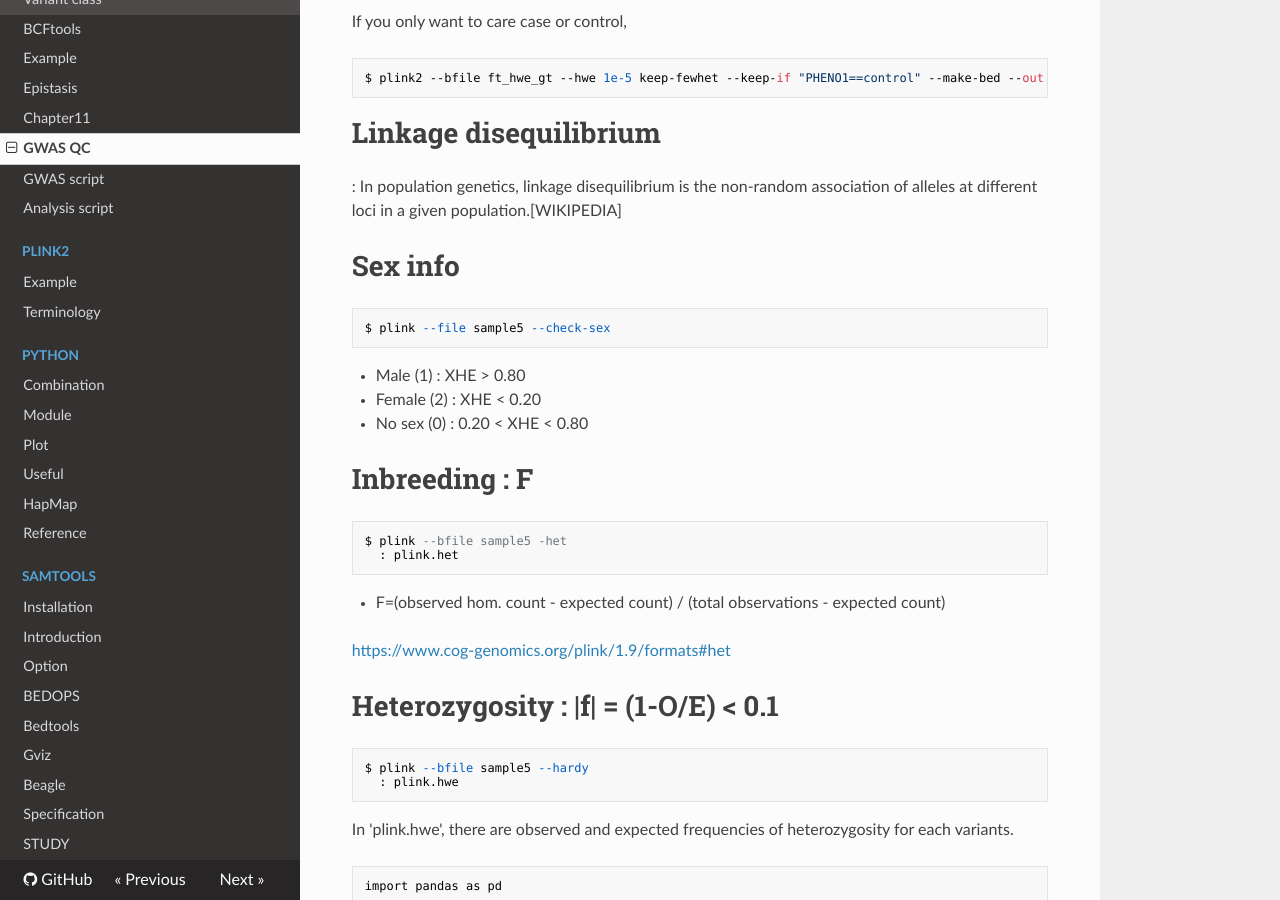
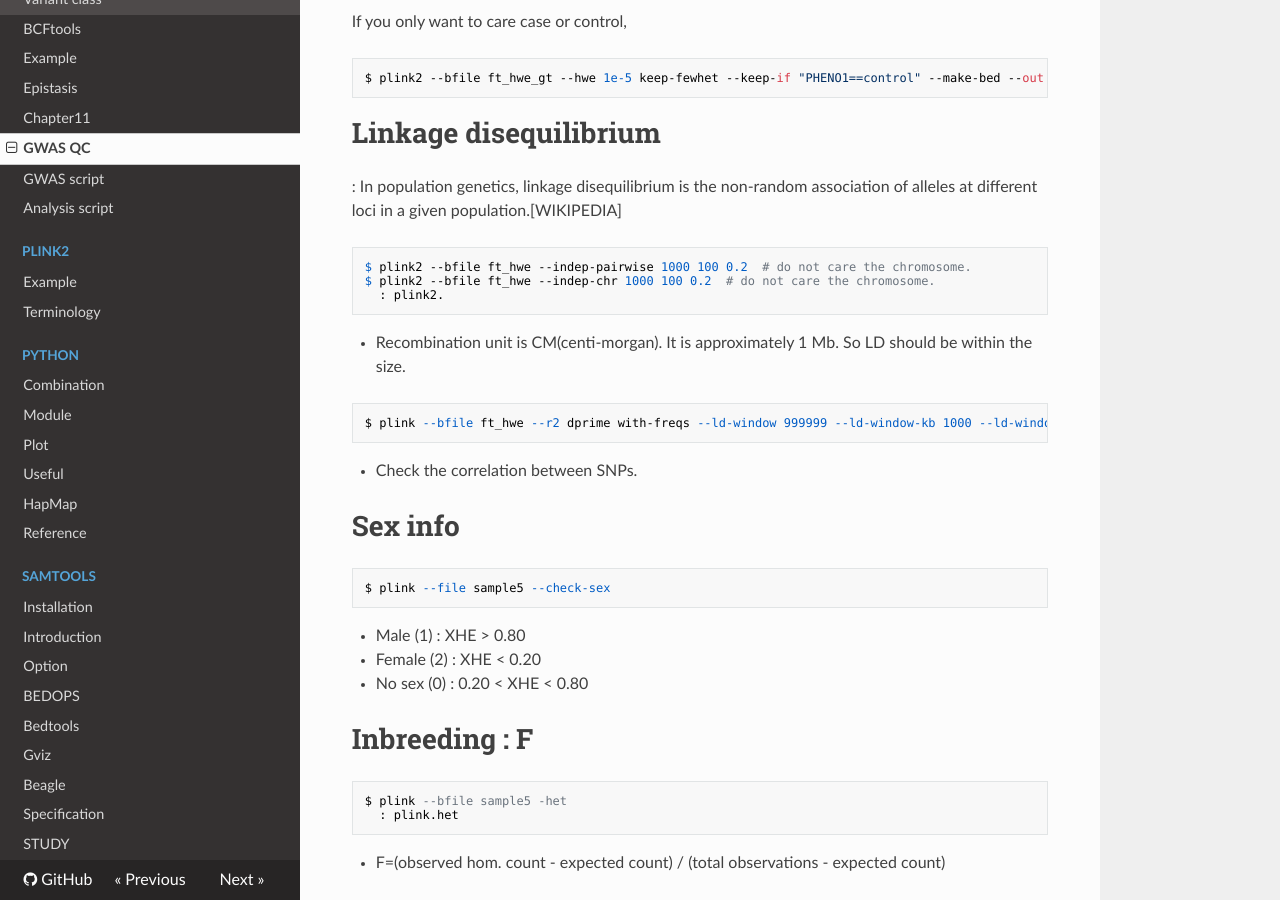
Before and after one commit to WonyoungCho/plink, an MkDocs documentation site: the page built from docs/GWAS.md, in a window 1280 px wide and 900 px high, scrolled down 1808 px. Built offline with MkDocs 1.6.1, drawn with Linux system fonts in a browser that asks for light colours; nearby versions of some CDN libraries; old or Windows-style settings are respelled for this version of MkDocs.

Commit message:
Update GWAS.md

````diff
--- a/docs/GWAS.md
+++ b/docs/GWAS.md
@@ -71,8 +71,19 @@ $ plink2 --bfile ft_hwe_gt --hwe 1e-5 keep-fewhet --keep-if "PHENO1==control" --
 
 # Linkage disequilibrium
 : In population genetics, linkage disequilibrium is the non-random association of alleles at different loci in a given population.[WIKIPEDIA]
+```
+$ plink2 --bfile ft_hwe --indep-pairwise 1000 100 0.2  # do not care the chromosome.
+$ plink2 --bfile ft_hwe --indep-chr 1000 100 0.2  # do not care the chromosome.
+  : plink2.
+```
+- Recombination unit is CM(centi-morgan). It is approximately 1 Mb. So LD should be within the size.
 
 
+```
+$ plink --bfile ft_hwe --r2 dprime with-freqs --ld-window 999999 --ld-window-kb 1000 --ld-window-r2 0.2 --out ft_ld
+```
+
+- Check the correlation between SNPs.
 
 # Sex info
 ```
````
